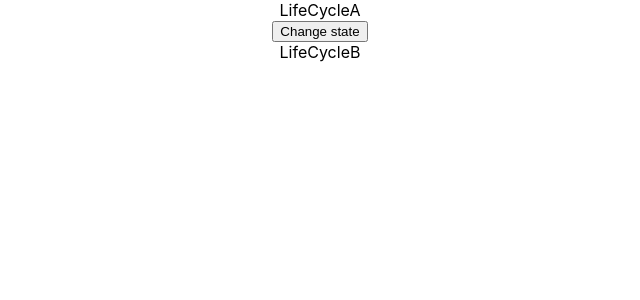
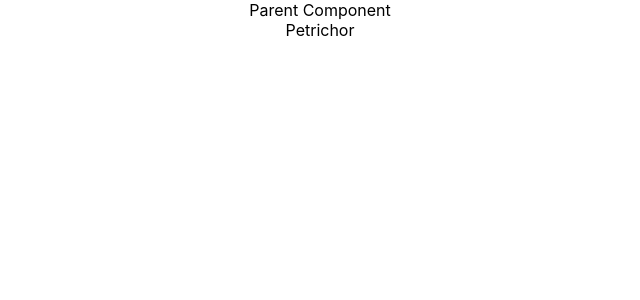
Before and after one commit to khaingzinkhaingzin/react-2024-09-15, a React (Create React App) app: page / in a window 1280 px wide. Shown: the top 300 px of the page, without its empty margins (320-960 px from the left). Built offline with nearby package versions, Linux system fonts and the light colour scheme.

Commit message:
Pure Class Component and Memo Functional Component to prevent rerender when state has changed

```diff
--- a/src/App.js
+++ b/src/App.js
@@ -1,13 +1,17 @@
 import './App.css';
 import EventBind from './components/EventBind';
 import Form from './components/Form';
+import FragmentDemo from './components/FragmentDemo';
 import FunctionClick from './components/FunctionClick';
 import Greet from './components/Greet'
 import Inline from './components/Inline';
 import LifeCycleA from './components/LifeCycleA';
 import NameList from './components/NameList';
+import ParentComp from './components/ParentComp';
 import ParentComponent from './components/ParentComponent';
+import PureComp from './components/PureComp';
 import StyleSheet from './components/StyleSheet';
+import Table from './components/Table';
 import UserGreeting from './components/UserGreeting';
 
 function App() {
@@ -38,7 +42,13 @@
 
       {/* <Form /> */}
 
-      <LifeCycleA />
+      {/* <LifeCycleA /> */}
+
+      {/* <FragmentDemo /> */}
+
+      {/* <Table /> */}
+
+      <ParentComp />
     </div>
   );
 }
--- /dev/null
+++ b/src/components/Columns.js
@@ -0,0 +1,12 @@
+import React from 'react'
+
+function Columns() {
+  return (
+    <>
+        <td>Name</td>
+        <td>Khaing Thazin</td>
+    </>
+  )
+}
+
+export default Columns
--- /dev/null
+++ b/src/components/FragmentDemo.js
@@ -0,0 +1,12 @@
+import React from 'react'
+
+function FragmentDemo() {
+  return (
+    <React.Fragment>
+        <h1>FragmentDemo</h1>
+        <p>This describes fragment demo componnet.</p>
+    </React.Fragment>
+  )
+}
+
+export default FragmentDemo
--- /dev/null
+++ b/src/components/MemoComp.js
@@ -0,0 +1,13 @@
+import React from 'react'
+
+function MemoComp({name}) {
+    console.log('MemoComp render');
+
+  return (
+    <div>
+        {name}
+    </div>
+  )
+}
+
+export default React.memo(MemoComp)
--- /dev/null
+++ b/src/components/ParentComp.js
@@ -0,0 +1,38 @@
+import React, { Component } from 'react'
+import RegComp from './RegComp';
+import PureComp from './PureComp';
+import MemoComp from './MemoComp';
+
+class ParentComp extends Component {
+    constructor(props) {
+      super(props)
+
+      this.state = {
+         name: 'Khaing Thazin'
+      }
+    }
+
+    componentDidMount() {
+        setInterval(() => {
+            this.setState({
+                name: 'Petrichor'
+            });
+        }, 2000)
+    }
+
+  render() {
+    console.log('*********************Parent component render**************');
+
+    return (
+      <div>
+        Parent Component
+        {/* <RegComp name={this.state.name} />
+        <PureComp name={this.state.name} /> */}
+
+        <MemoComp name={this.state.name} />
+      </div>
+    )
+  }
+}
+
+export default ParentComp
--- /dev/null
+++ b/src/components/PureComp.js
@@ -0,0 +1,14 @@
+import React, { PureComponent } from 'react'
+
+class PureComp extends PureComponent {
+  render() {
+    console.log('Pure component render');
+    return (
+      <div>
+        Pure Component {this.props.name}
+      </div>
+    )
+  }
+}
+
+export default PureComp
--- /dev/null
+++ b/src/components/RegComp.js
@@ -0,0 +1,15 @@
+import React, { Component } from 'react'
+
+class RegComp extends Component {
+  render() {
+    console.log('Reg component render');
+
+    return (
+      <div>
+        Regular Component {this.props.name}
+      </div>
+    )
+  }
+}
+
+export default RegComp
--- /dev/null
+++ b/src/components/Table.js
@@ -0,0 +1,16 @@
+import React from 'react'
+import Columns from './Columns'
+
+function Table() {
+  return (
+    <table>
+        <tbody>
+            <tr>
+                <Columns />
+            </tr>
+        </tbody>
+    </table>
+  )
+}
+
+export default Table
```
